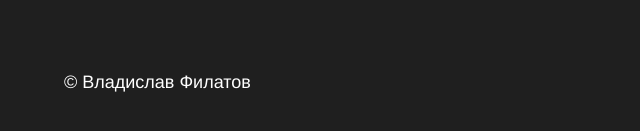
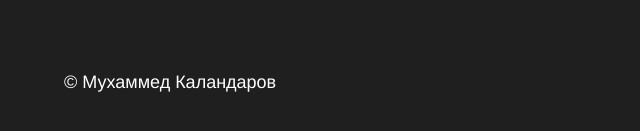
Before and after one commit to Vladislav-Filatov/sprint-1, a plain HTML site: page index.html in a window 1280 px wide. Shown: the part 3903-4034 px from the top of the page, 0-640 px from the left. Drawn offline with Linux system fonts and the light colour scheme.

Commit message:
index.html

```diff
--- a/index.html
+++ b/index.html
@@ -129,7 +129,7 @@
       <div class="footer__columns">
         <div class=" footer__column footer__column_content_copyright">
           <img class="logo logo_place_footer" src="images/logo_place_footer.svg" alt="Логотип">
-          <p class="footer__author">&copy; Владислав Филатов</p>
+          <p class="footer__author">&copy; Мухаммед Каландаров</p>
         </div>
         <div class="footer__column footer__column_content_info">
           <h6 class="footer__column-heading">О Практикуме</h6>
```
